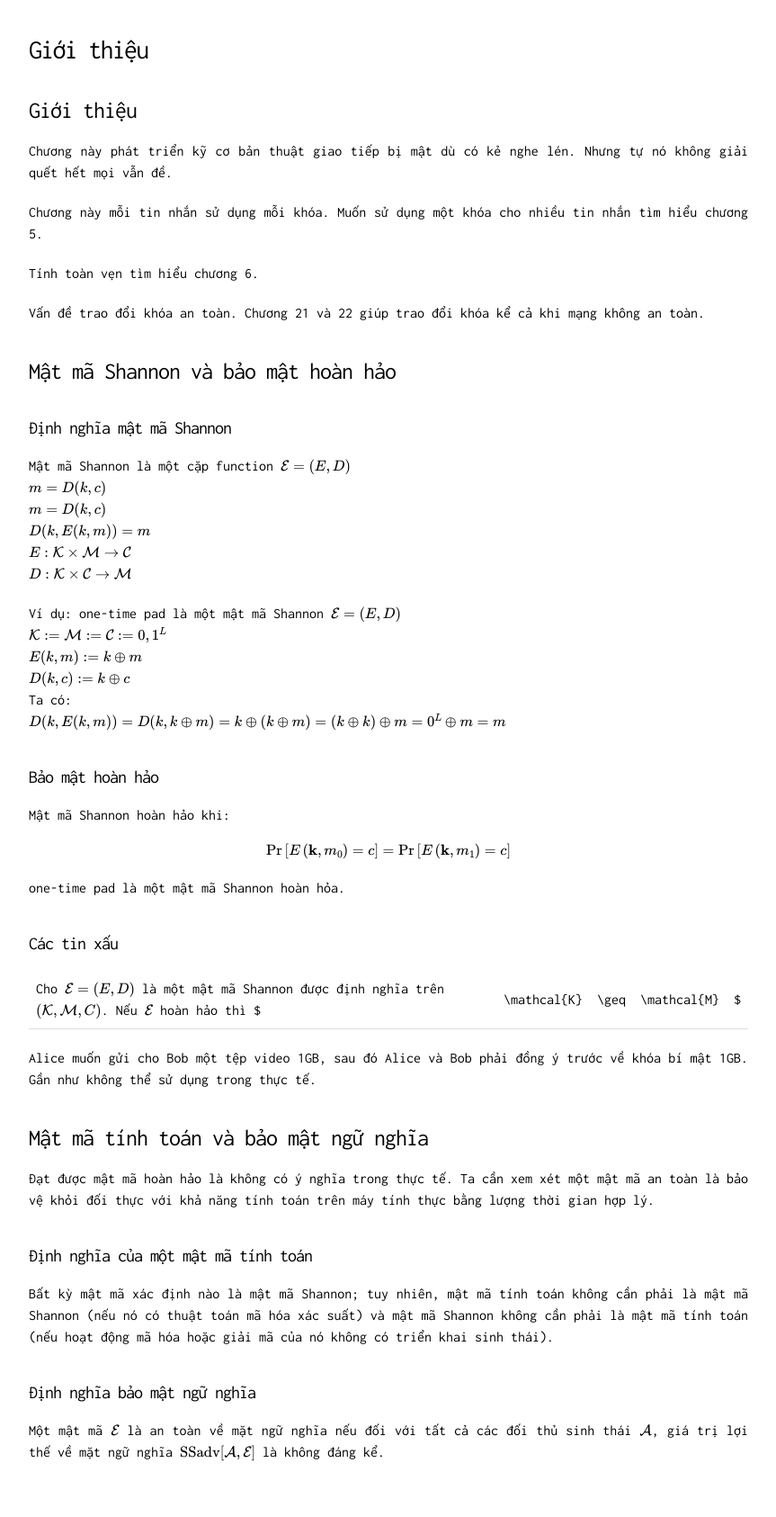
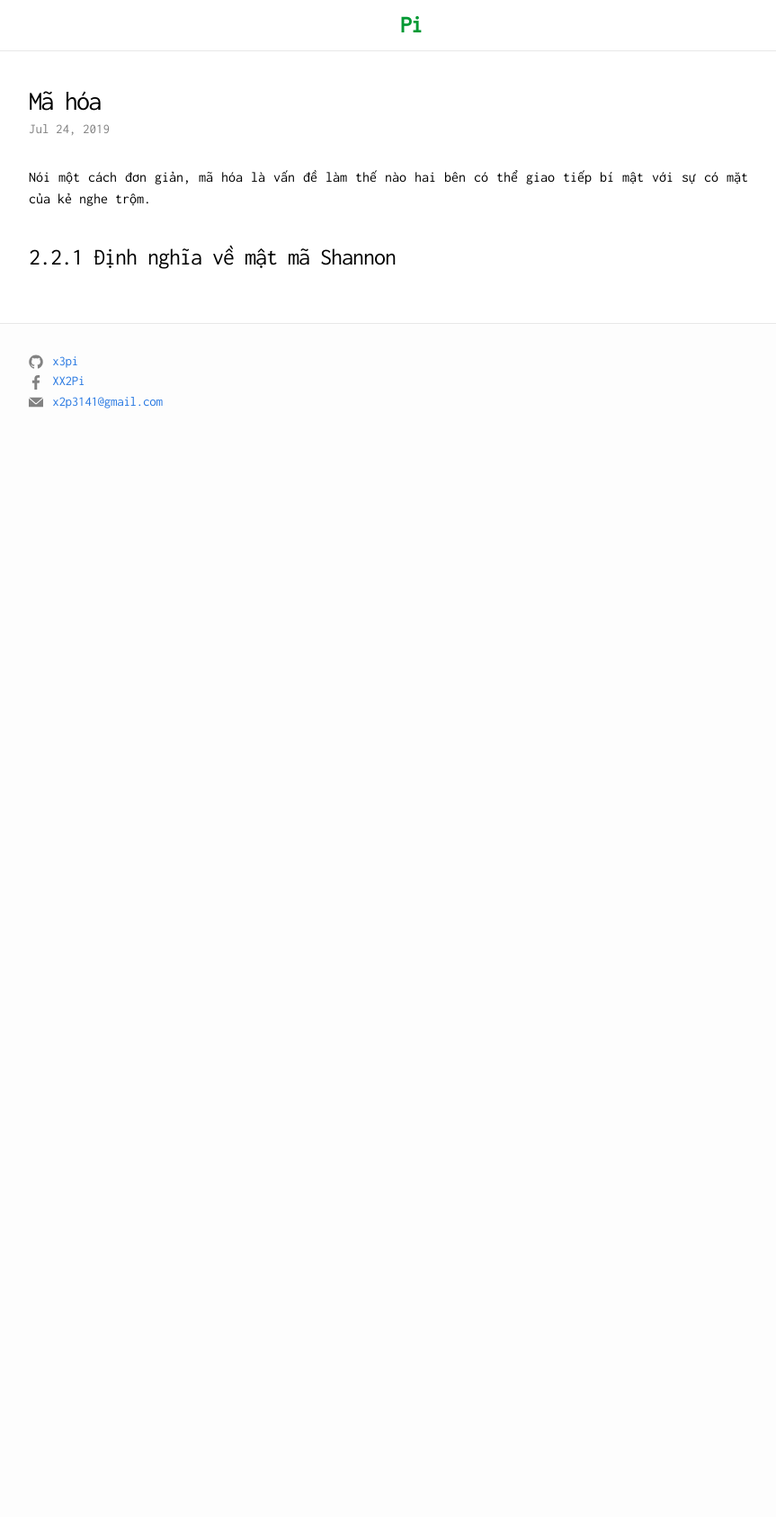
Before and after one commit to x3pi/x3pi.github.io, a Jekyll site: the page built from BonehShoup/Chapter02.md, in a window 1280 px wide. Shown: the whole page at 90% size, without its empty margins (208-1071 px from the left). Built offline with Jekyll 4.4.1, drawn with Linux system fonts in a browser that asks for light colours; nearby versions of some CDN libraries; our own code applies the rules of GitHub Pages for plain Markdown files; formulas are drawn with MathJax 3; after the commit the page ends 900 px from its top, so only the background shows below that.

```diff
--- a/BonehShoup/Chapter02.md
+++ b/BonehShoup/Chapter02.md
@@ -1,58 +1,16 @@
+---
+layout: post
+title: Mã hóa
+date: 2019-07-24 12:00:00 +0000
+permalink: "/bonehshoup/chapter02"
+creationdate:
+author: Pi
+tags:
+- Note
+- Crypto
 
+---
 
-### Giới thiệu
+Nói một cách đơn giản, mã hóa là vấn đề làm thế nào hai bên có thể giao tiếp bí mật với sự có mặt của kẻ nghe trộm.
 
-Chương này phát triển kỹ cơ bản thuật giao tiếp bị mật dù có kẻ nghe lén. Nhưng tự nó không giải quết hết mọi vẫn đề.
-
-Chương này mỗi tin nhắn sử dụng mỗi khóa. Muốn sử dụng một khóa cho nhiều tin nhắn tìm hiểu chương 5.
-
-Tính toàn vẹn tìm hiểu chương 6.
-
-Vấn đề trao đổi khóa an toàn. Chương 21 và 22 giúp trao đổi khóa kể cả khi mạng không an toàn.
-
-### Mật mã Shannon và bảo mật hoàn hảo
-
-#### Định nghĩa mật mã Shannon
-
-Mật mã Shannon là một cặp function $\mathcal{E}=(E, D)$\
-$m=D(k, c)$\
-$m=D(k, c)$\
-$D(k, E(k, m))=m$\
-$E : \mathcal{K} \times \mathcal{M} \rightarrow \mathcal{C}$\
-$D : \mathcal{K} \times \mathcal{C} \rightarrow \mathcal{M}$
-
-Ví dụ: one-time pad  là một mật mã Shannon $\mathcal{E}=(E, D)$\
-$\mathcal{K} :=\mathcal{M} :=\mathcal{C} :=\{0,1\}^{L}$\
-$E(k, m) :=k \oplus m$\
-$D(k, c) :=k \oplus c$\
-Ta có:\
-$D(k, E(k, m))=D(k, k \oplus m)=k \oplus(k \oplus m)=(k \oplus k) \oplus m=0^{L} \oplus m=m$
-
-#### Bảo mật hoàn hảo
-
-Mật mã Shannon hoàn hảo khi:
-
-$$
-\operatorname{Pr}\left[E\left(\mathbf{k}, m_{0}\right)=c\right]=\operatorname{Pr}\left[E\left(\mathbf{k}, m_{1}\right)=c\right]
-$$
-
-one-time pad là một mật mã Shannon hoàn hỏa.
-
-#### Các tin xấu
-
-Cho $\mathcal{E}=(E, D)$ là một mật mã Shannon được định nghĩa trên $(\mathcal{K}, \mathcal{M}, C)$. Nếu $\mathcal{E}$ hoàn hảo thì $|\mathcal{K}| \geq | \mathcal{M}|$
-
-Alice muốn gửi cho Bob một tệp video 1GB, sau đó Alice và Bob phải đồng ý trước về khóa bí mật 1GB. Gần như không thể sử dụng trong thực tế.
-
-### Mật mã tính toán và bảo mật ngữ nghĩa
-
-Đạt được mật mã hoàn hảo là không có ý nghĩa trong thực tế. Ta cần xem xét một mật mã an toàn là bảo vệ khỏi đối thực với khả năng tính toán trên máy tính thực bằng lượng thời gian hợp lý.
-
-#### Định nghĩa của một mật mã tính toán
-
-Bất kỳ mật mã xác định nào là mật mã Shannon; tuy nhiên, mật mã tính toán không cần phải là mật mã Shannon (nếu nó có thuật toán mã hóa xác suất) và mật mã Shannon không cần phải là mật mã tính toán (nếu hoạt động mã hóa hoặc giải mã của nó không có triển khai sinh thái).
-
-
-#### Định nghĩa bảo mật ngữ nghĩa
-
-Một mật mã $\mathcal{E}$ là an toàn về mặt ngữ nghĩa nếu đối với tất cả các đối thủ sinh thái $\mathcal{A}$, giá trị lợi thế về mặt ngữ nghĩa $\operatorname{SSadv}[\mathcal{A}, \mathcal{E}]$ là không đáng kể.
+### 2.2.1 Định nghĩa về mật mã Shannon
```
Also changed, not shown: BonehShoup/chapter11.md (added, +18 -0 lines), _posts/2019-07-21-mot-khoa-hoc-sau-dai-hoc-ve-mat-ma-hoc-ung-dung.md (+2 -3 lines).
